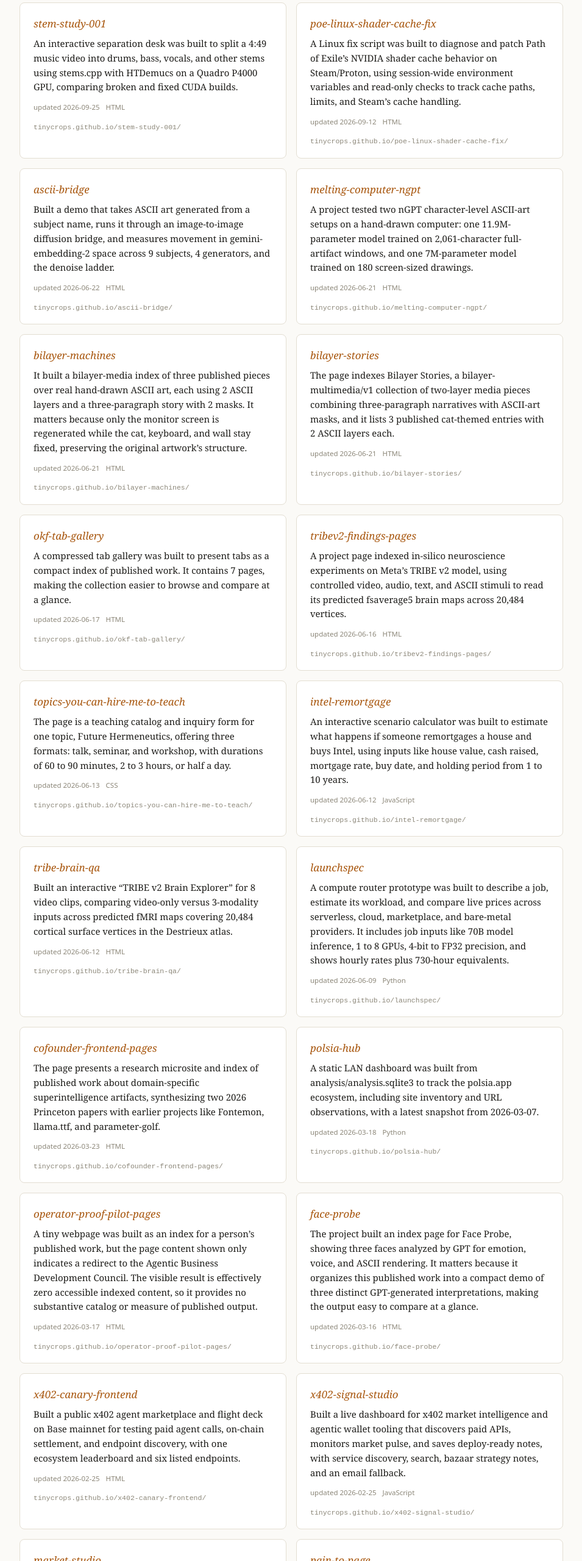
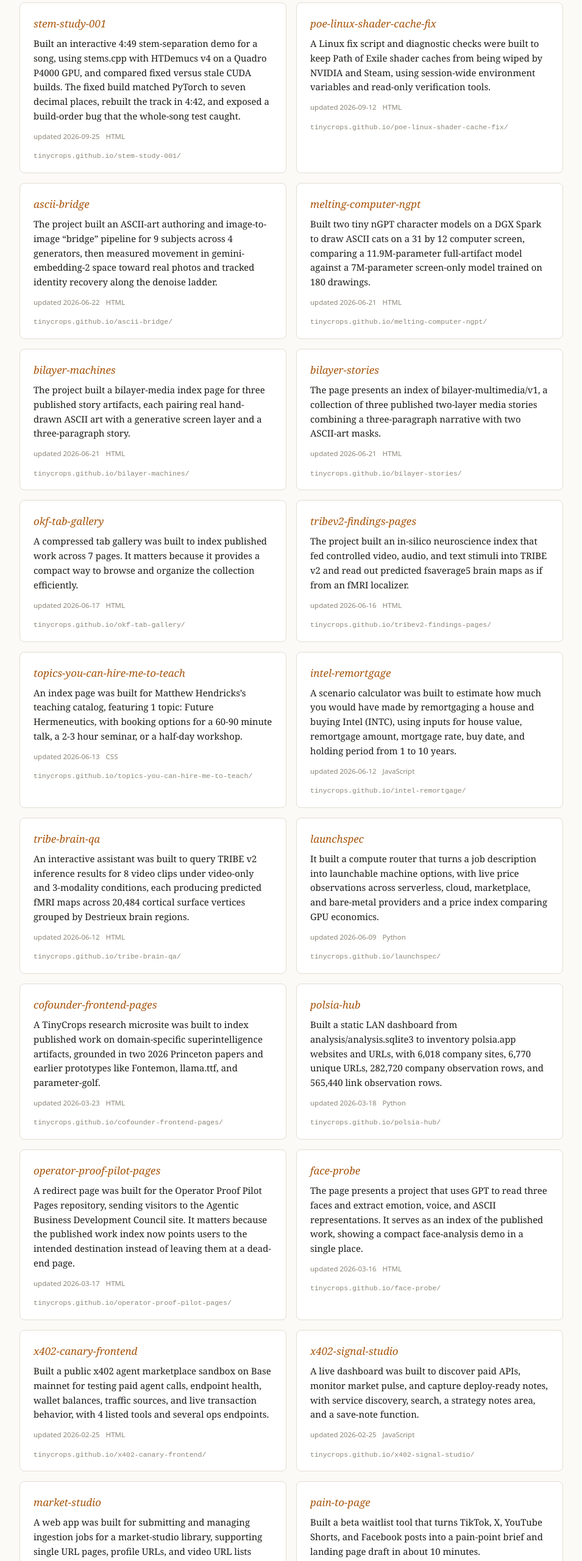
Before and after one commit to tinycrops/tinycrops-index, a plain HTML site: page frontend/index.html in a window 1280 px wide. Shown: the part 2202-4762 px from the top of the page at 61% size, without its empty margins (162-1117 px from the left). Drawn offline with Linux system fonts and the light colour scheme.

Commit message:
chore: regenerate index 2026-11-22

```diff
--- a/frontend/index.html
+++ b/frontend/index.html
@@ -143,155 +143,155 @@
 <div class="grid">
     <article class="card">
       <h3><a href="https://tinycrops.github.io/stem-study-001/" target="_blank" rel="noopener noreferrer">stem-study-001</a></h3>
-      <p>An interactive separation desk was built to split a 4:49 music video into drums, bass, vocals, and other stems using stems.cpp with HTDemucs on a Quadro P4000 GPU, comparing broken and fixed CUDA builds.</p>
+      <p>Built an interactive 4:49 stem-separation demo for a song, using stems.cpp with HTDemucs v4 on a Quadro P4000 GPU, and compared fixed versus stale CUDA builds. The fixed build matched PyTorch to seven decimal places, rebuilt the track in 4:42, and exposed a build-order bug that the whole-song test caught.</p>
       <div class="meta"><span>updated 2026-09-25</span><span>HTML</span></div>
       <a class="src" href="https://tinycrops.github.io/stem-study-001/" target="_blank" rel="noopener noreferrer">tinycrops.github.io/stem-study-001/</a>
     </article>
     <article class="card">
       <h3><a href="https://tinycrops.github.io/poe-linux-shader-cache-fix/" target="_blank" rel="noopener noreferrer">poe-linux-shader-cache-fix</a></h3>
-      <p>A Linux fix script was built to diagnose and patch Path of Exile’s NVIDIA shader cache behavior on Steam/Proton, using session-wide environment variables and read-only checks to track cache paths, limits, and Steam’s cache handling.</p>
+      <p>A Linux fix script and diagnostic checks were built to keep Path of Exile shader caches from being wiped by NVIDIA and Steam, using session-wide environment variables and read-only verification tools.</p>
       <div class="meta"><span>updated 2026-09-12</span><span>HTML</span></div>
       <a class="src" href="https://tinycrops.github.io/poe-linux-shader-cache-fix/" target="_blank" rel="noopener noreferrer">tinycrops.github.io/poe-linux-shader-cache-fix/</a>
     </article>
     <article class="card">
       <h3><a href="https://tinycrops.github.io/ascii-bridge/" target="_blank" rel="noopener noreferrer">ascii-bridge</a></h3>
-      <p>Built a demo that takes ASCII art generated from a subject name, runs it through an image-to-image diffusion bridge, and measures movement in gemini-embedding-2 space across 9 subjects, 4 generators, and the denoise ladder.</p>
+      <p>The project built an ASCII-art authoring and image-to-image “bridge” pipeline for 9 subjects across 4 generators, then measured movement in gemini-embedding-2 space toward real photos and tracked identity recovery along the denoise ladder.</p>
       <div class="meta"><span>updated 2026-06-22</span><span>HTML</span></div>
       <a class="src" href="https://tinycrops.github.io/ascii-bridge/" target="_blank" rel="noopener noreferrer">tinycrops.github.io/ascii-bridge/</a>
     </article>
     <article class="card">
       <h3><a href="https://tinycrops.github.io/melting-computer-ngpt/" target="_blank" rel="noopener noreferrer">melting-computer-ngpt</a></h3>
-      <p>A project tested two nGPT character-level ASCII-art setups on a hand-drawn computer: one 11.9M-parameter model trained on 2,061-character full-artifact windows, and one 7M-parameter model trained on 180 screen-sized drawings.</p>
+      <p>Built two tiny nGPT character models on a DGX Spark to draw ASCII cats on a 31 by 12 computer screen, comparing a 11.9M-parameter full-artifact model against a 7M-parameter screen-only model trained on 180 drawings.</p>
       <div class="meta"><span>updated 2026-06-21</span><span>HTML</span></div>
       <a class="src" href="https://tinycrops.github.io/melting-computer-ngpt/" target="_blank" rel="noopener noreferrer">tinycrops.github.io/melting-computer-ngpt/</a>
     </article>
     <article class="card">
       <h3><a href="https://tinycrops.github.io/bilayer-machines/" target="_blank" rel="noopener noreferrer">bilayer-machines</a></h3>
-      <p>It built a bilayer-media index of three published pieces over real hand-drawn ASCII art, each using 2 ASCII layers and a three-paragraph story with 2 masks. It matters because only the monitor screen is regenerated while the cat, keyboard, and wall stay fixed, preserving the original artwork’s structure.</p>
+      <p>The project built a bilayer-media index page for three published story artifacts, each pairing real hand-drawn ASCII art with a generative screen layer and a three-paragraph story.</p>
       <div class="meta"><span>updated 2026-06-21</span><span>HTML</span></div>
       <a class="src" href="https://tinycrops.github.io/bilayer-machines/" target="_blank" rel="noopener noreferrer">tinycrops.github.io/bilayer-machines/</a>
     </article>
     <article class="card">
       <h3><a href="https://tinycrops.github.io/bilayer-stories/" target="_blank" rel="noopener noreferrer">bilayer-stories</a></h3>
-      <p>The page indexes Bilayer Stories, a bilayer-multimedia/v1 collection of two-layer media pieces combining three-paragraph narratives with ASCII-art masks, and it lists 3 published cat-themed entries with 2 ASCII layers each.</p>
+      <p>The page presents an index of bilayer-multimedia/v1, a collection of three published two-layer media stories combining a three-paragraph narrative with two ASCII-art masks.</p>
       <div class="meta"><span>updated 2026-06-21</span><span>HTML</span></div>
       <a class="src" href="https://tinycrops.github.io/bilayer-stories/" target="_blank" rel="noopener noreferrer">tinycrops.github.io/bilayer-stories/</a>
     </article>
     <article class="card">
       <h3><a href="https://tinycrops.github.io/okf-tab-gallery/" target="_blank" rel="noopener noreferrer">okf-tab-gallery</a></h3>
-      <p>A compressed tab gallery was built to present tabs as a compact index of published work. It contains 7 pages, making the collection easier to browse and compare at a glance.</p>
+      <p>A compressed tab gallery was built to index published work across 7 pages. It matters because it provides a compact way to browse and organize the collection efficiently.</p>
       <div class="meta"><span>updated 2026-06-17</span><span>HTML</span></div>
       <a class="src" href="https://tinycrops.github.io/okf-tab-gallery/" target="_blank" rel="noopener noreferrer">tinycrops.github.io/okf-tab-gallery/</a>
     </article>
     <article class="card">
       <h3><a href="https://tinycrops.github.io/tribev2-findings-pages/" target="_blank" rel="noopener noreferrer">tribev2-findings-pages</a></h3>
-      <p>A project page indexed in-silico neuroscience experiments on Meta’s TRIBE v2 model, using controlled video, audio, text, and ASCII stimuli to read its predicted fsaverage5 brain maps across 20,484 vertices.</p>
+      <p>The project built an in-silico neuroscience index that fed controlled video, audio, and text stimuli into TRIBE v2 and read out predicted fsaverage5 brain maps as if from an fMRI localizer.</p>
       <div class="meta"><span>updated 2026-06-16</span><span>HTML</span></div>
       <a class="src" href="https://tinycrops.github.io/tribev2-findings-pages/" target="_blank" rel="noopener noreferrer">tinycrops.github.io/tribev2-findings-pages/</a>
     </article>
     <article class="card">
       <h3><a href="https://tinycrops.github.io/topics-you-can-hire-me-to-teach/" target="_blank" rel="noopener noreferrer">topics-you-can-hire-me-to-teach</a></h3>
-      <p>The page is a teaching catalog and inquiry form for one topic, Future Hermeneutics, offering three formats: talk, seminar, and workshop, with durations of 60 to 90 minutes, 2 to 3 hours, or half a day.</p>
+      <p>An index page was built for Matthew Hendricks’s teaching catalog, featuring 1 topic: Future Hermeneutics, with booking options for a 60-90 minute talk, a 2-3 hour seminar, or a half-day workshop.</p>
       <div class="meta"><span>updated 2026-06-13</span><span>CSS</span></div>
       <a class="src" href="https://tinycrops.github.io/topics-you-can-hire-me-to-teach/" target="_blank" rel="noopener noreferrer">tinycrops.github.io/topics-you-can-hire-me-to-teach/</a>
     </article>
     <article class="card">
       <h3><a href="https://tinycrops.github.io/intel-remortgage/" target="_blank" rel="noopener noreferrer">intel-remortgage</a></h3>
-      <p>An interactive scenario calculator was built to estimate what happens if someone remortgages a house and buys Intel, using inputs like house value, cash raised, mortgage rate, buy date, and holding period from 1 to 10 years.</p>
+      <p>A scenario calculator was built to estimate how much you would have made by remortgaging a house and buying Intel (INTC), using inputs for house value, remortgage amount, mortgage rate, buy date, and holding period from 1 to 10 years.</p>
       <div class="meta"><span>updated 2026-06-12</span><span>JavaScript</span></div>
       <a class="src" href="https://tinycrops.github.io/intel-remortgage/" target="_blank" rel="noopener noreferrer">tinycrops.github.io/intel-remortgage/</a>
     </article>
     <article class="card">
       <h3><a href="https://tinycrops.github.io/tribe-brain-qa/" target="_blank" rel="noopener noreferrer">tribe-brain-qa</a></h3>
-      <p>Built an interactive “TRIBE v2 Brain Explorer” for 8 video clips, comparing video-only versus 3-modality inputs across predicted fMRI maps covering 20,484 cortical surface vertices in the Destrieux atlas.</p>
+      <p>An interactive assistant was built to query TRIBE v2 inference results for 8 video clips under video-only and 3-modality conditions, each producing predicted fMRI maps across 20,484 cortical surface vertices grouped by Destrieux brain regions.</p>
       <div class="meta"><span>updated 2026-06-12</span><span>HTML</span></div>
       <a class="src" href="https://tinycrops.github.io/tribe-brain-qa/" target="_blank" rel="noopener noreferrer">tinycrops.github.io/tribe-brain-qa/</a>
     </article>
     <article class="card">
       <h3><a href="https://tinycrops.github.io/launchspec/" target="_blank" rel="noopener noreferrer">launchspec</a></h3>
-      <p>A compute router prototype was built to describe a job, estimate its workload, and compare live prices across serverless, cloud, marketplace, and bare-metal providers. It includes job inputs like 70B model inference, 1 to 8 GPUs, 4-bit to FP32 precision, and shows hourly rates plus 730-hour equivalents.</p>
+      <p>It built a compute router that turns a job description into launchable machine options, with live price observations across serverless, cloud, marketplace, and bare-metal providers and a price index comparing GPU economics.</p>
       <div class="meta"><span>updated 2026-06-09</span><span>Python</span></div>
       <a class="src" href="https://tinycrops.github.io/launchspec/" target="_blank" rel="noopener noreferrer">tinycrops.github.io/launchspec/</a>
     </article>
     <article class="card">
       <h3><a href="https://tinycrops.github.io/cofounder-frontend-pages/" target="_blank" rel="noopener noreferrer">cofounder-frontend-pages</a></h3>
-      <p>The page presents a research microsite and index of published work about domain-specific superintelligence artifacts, synthesizing two 2026 Princeton papers with earlier projects like Fontemon, llama.ttf, and parameter-golf.</p>
+      <p>A TinyCrops research microsite was built to index published work on domain-specific superintelligence artifacts, grounded in two 2026 Princeton papers and earlier prototypes like Fontemon, llama.ttf, and parameter-golf.</p>
       <div class="meta"><span>updated 2026-03-23</span><span>HTML</span></div>
       <a class="src" href="https://tinycrops.github.io/cofounder-frontend-pages/" target="_blank" rel="noopener noreferrer">tinycrops.github.io/cofounder-frontend-pages/</a>
     </article>
     <article class="card">
       <h3><a href="https://tinycrops.github.io/polsia-hub/" target="_blank" rel="noopener noreferrer">polsia-hub</a></h3>
-      <p>A static LAN dashboard was built from analysis/analysis.sqlite3 to track the polsia.app ecosystem, including site inventory and URL observations, with a latest snapshot from 2026-03-07.</p>
+      <p>Built a static LAN dashboard from analysis/analysis.sqlite3 to inventory polsia.app websites and URLs, with 6,018 company sites, 6,770 unique URLs, 282,720 company observation rows, and 565,440 link observation rows.</p>
       <div class="meta"><span>updated 2026-03-18</span><span>Python</span></div>
       <a class="src" href="https://tinycrops.github.io/polsia-hub/" target="_blank" rel="noopener noreferrer">tinycrops.github.io/polsia-hub/</a>
     </article>
     <article class="card">
       <h3><a href="https://tinycrops.github.io/operator-proof-pilot-pages/" target="_blank" rel="noopener noreferrer">operator-proof-pilot-pages</a></h3>
-      <p>A tiny webpage was built as an index for a person’s published work, but the page content shown only indicates a redirect to the Agentic Business Development Council. The visible result is effectively zero accessible indexed content, so it provides no substantive catalog or measure of published output.</p>
+      <p>A redirect page was built for the Operator Proof Pilot Pages repository, sending visitors to the Agentic Business Development Council site. It matters because the published work index now points users to the intended destination instead of leaving them at a dead-end page.</p>
       <div class="meta"><span>updated 2026-03-17</span><span>HTML</span></div>
       <a class="src" href="https://tinycrops.github.io/operator-proof-pilot-pages/" target="_blank" rel="noopener noreferrer">tinycrops.github.io/operator-proof-pilot-pages/</a>
     </article>
     <article class="card">
       <h3><a href="https://tinycrops.github.io/face-probe/" target="_blank" rel="noopener noreferrer">face-probe</a></h3>
-      <p>The project built an index page for Face Probe, showing three faces analyzed by GPT for emotion, voice, and ASCII rendering. It matters because it organizes this published work into a compact demo of three distinct GPT-generated interpretations, making the output easy to compare at a glance.</p>
+      <p>The page presents a project that uses GPT to read three faces and extract emotion, voice, and ASCII representations. It serves as an index of the published work, showing a compact face-analysis demo in a single place.</p>
       <div class="meta"><span>updated 2026-03-16</span><span>HTML</span></div>
       <a class="src" href="https://tinycrops.github.io/face-probe/" target="_blank" rel="noopener noreferrer">tinycrops.github.io/face-probe/</a>
     </article>
     <article class="card">
       <h3><a href="https://tinycrops.github.io/x402-canary-frontend/" target="_blank" rel="noopener noreferrer">x402-canary-frontend</a></h3>
-      <p>Built a public x402 agent marketplace and flight deck on Base mainnet for testing paid agent calls, on-chain settlement, and endpoint discovery, with one ecosystem leaderboard and six listed endpoints.</p>
+      <p>Built a public x402 agent marketplace sandbox on Base mainnet for testing paid agent calls, endpoint health, wallet balances, traffic sources, and live transaction behavior, with 4 listed tools and several ops endpoints.</p>
       <div class="meta"><span>updated 2026-02-25</span><span>HTML</span></div>
       <a class="src" href="https://tinycrops.github.io/x402-canary-frontend/" target="_blank" rel="noopener noreferrer">tinycrops.github.io/x402-canary-frontend/</a>
     </article>
     <article class="card">
       <h3><a href="https://tinycrops.github.io/x402-signal-studio/" target="_blank" rel="noopener noreferrer">x402-signal-studio</a></h3>
-      <p>Built a live dashboard for x402 market intelligence and agentic wallet tooling that discovers paid APIs, monitors market pulse, and saves deploy-ready notes, with service discovery, search, bazaar strategy notes, and an email fallback.</p>
+      <p>A live dashboard was built to discover paid APIs, monitor market pulse, and capture deploy-ready notes, with service discovery, search, a strategy notes area, and a save-note function.</p>
       <div class="meta"><span>updated 2026-02-25</span><span>JavaScript</span></div>
       <a class="src" href="https://tinycrops.github.io/x402-signal-studio/" target="_blank" rel="noopener noreferrer">tinycrops.github.io/x402-signal-studio/</a>
     </article>
     <article class="card">
       <h3><a href="https://tinycrops.github.io/market-studio/" target="_blank" rel="noopener noreferrer">market-studio</a></h3>
-      <p>A web app was built for submitting and managing ingestion jobs for a media library, with modes for single URL pages, profile URL lists, and video URL pages or profiles, plus fields for max videos, max per page, and max total.</p>
+      <p>A web app was built for submitting and managing ingestion jobs for a market-studio library, supporting single URL pages, profile URLs, and video URL lists with fields for max videos, max per page, and max total.</p>
       <div class="meta"><span>updated 2026-02-19</span><span>Python</span></div>
       <a class="src" href="https://tinycrops.github.io/market-studio/" target="_blank" rel="noopener noreferrer">tinycrops.github.io/market-studio/</a>
     </article>
     <article class="card">
       <h3><a href="https://tinycrops.github.io/pain-to-page/" target="_blank" rel="noopener noreferrer">pain-to-page</a></h3>
-      <p>A beta waitlist page was built for a tool that turns social links from TikTok, X, YouTube Shorts, and Facebook into a pain-point brief and landing page draft in 10 minutes.</p>
+      <p>Built a beta waitlist tool that turns TikTok, X, YouTube Shorts, and Facebook posts into a pain-point brief and landing page draft in about 10 minutes.</p>
       <div class="meta"><span>updated 2026-02-19</span><span>HTML</span></div>
       <a class="src" href="https://tinycrops.github.io/pain-to-page/" target="_blank" rel="noopener noreferrer">tinycrops.github.io/pain-to-page/</a>
     </article>
     <article class="card">
       <h3><a href="https://tinycrops.github.io/pain-to-page-frontend/" target="_blank" rel="noopener noreferrer">pain-to-page-frontend</a></h3>
-      <p>Built a beta waitlist landing page for Pain-to-Page, a tool that turns 5 to 20 social links into a pain-point brief and landing page draft in under 10 minutes.</p>
+      <p>It built a beta waitlist product that turns 5-20 social links into a pain-point brief and landing page draft in under 10 minutes. This matters because it helps solo agencies, consultants, and small SaaS teams test offers and positioning using real customer language, with 20 beta spots offered.</p>
       <div class="meta"><span>updated 2026-02-18</span><span>HTML</span></div>
       <a class="src" href="https://tinycrops.github.io/pain-to-page-frontend/" target="_blank" rel="noopener noreferrer">tinycrops.github.io/pain-to-page-frontend/</a>
     </article>
     <article class="card">
       <h3><a href="https://tinycrops.github.io/poe-memory-market-onboarding-site/" target="_blank" rel="noopener noreferrer">poe-memory-market-onboarding-site</a></h3>
-      <p>The project built a character-first onboarding and build-intelligence page for Path of Exile that asks for an account name and realm, then lets users load characters in newest-first order and preview a selected character.</p>
+      <p>A character-first onboarding page for Path of Exile’s Memory+Market was built to collect an account name and realm, load characters newest-first, and preview a selected character with build intelligence.</p>
       <div class="meta"><span>updated 2026-02-18</span><span>CSS</span></div>
       <a class="src" href="https://tinycrops.github.io/poe-memory-market-onboarding-site/" target="_blank" rel="noopener noreferrer">tinycrops.github.io/poe-memory-market-onboarding-site/</a>
     </article>
     <article class="card">
       <h3><a href="https://tinycrops.github.io/agibox/" target="_blank" rel="noopener noreferrer">agibox</a></h3>
-      <p>The page compares three high-performance workstation builds using Xeon 8558 or 8468H CPUs, RTX 6000 Ada or RTX A6000 GPUs, and 256 GB ECC RAM, with totals from 15,281 to 65,714 USD.</p>
+      <p>The page compares high-performance workstation builds by listing component prices for CPUs, GPUs, RAM, storage, and motherboards, then combining them into three sample configurations.</p>
       <div class="meta"><span>updated 2025-06-26</span><span>HTML</span></div>
       <a class="src" href="https://tinycrops.github.io/agibox/" target="_blank" rel="noopener noreferrer">tinycrops.github.io/agibox/</a>
     </article>
     <article class="card">
       <h3><a href="https://tinycrops.github.io/blog/" target="_blank" rel="noopener noreferrer">blog</a></h3>
-      <p>An index-style blog homepage was built for Matthew’s published writing, with navigation, search, and standard MkDocs project structure documented. It matters because it helps readers find posts and shows the site is organized for ongoing publishing, though no content metrics or post counts are given.</p>
+      <p>An index page for Matthew’s Blog was built, showing navigation, search, and project layout documentation for the site. It matters because it organizes published writing and site structure in one place, with MkDocs used to build the documentation site.</p>
       <div class="meta"><span>updated 2024-01-14</span><span>JavaScript</span></div>
       <a class="src" href="https://tinycrops.github.io/blog/" target="_blank" rel="noopener noreferrer">tinycrops.github.io/blog/</a>
     </article>
     <article class="card">
       <h3><a href="https://tinycrops.github.io/MeDott29.github.io/" target="_blank" rel="noopener noreferrer">MeDott29.github.io</a></h3>
-      <p>A GitHub Pages site was built as an index for MeDott29’s published work. It appears to present the repository’s name and likely serves as a simple landing page, but the captured page text contains no other measurable results or details.</p>
+      <p>The page appears to be a minimal site for indexing or presenting MeDott29’s published work, but the provided content contains only the repository name and no details about the project itself.</p>
       <div class="meta"><span>updated 2024-01-14</span></div>
       <a class="src" href="https://tinycrops.github.io/MeDott29.github.io/" target="_blank" rel="noopener noreferrer">tinycrops.github.io/MeDott29.github.io/</a>
     </article></div>
-<footer>Auto-summarized 21 November 2026 by gpt-5.4-mini from live page content.
+<footer>Auto-summarized 22 November 2026 by gpt-5.4-mini from live page content.
 Selected work and positioning are hand-written in <code>curated.json</code>;
 everything else is generated. Index refreshes nightly and on publish.</footer>
 </div>
```
